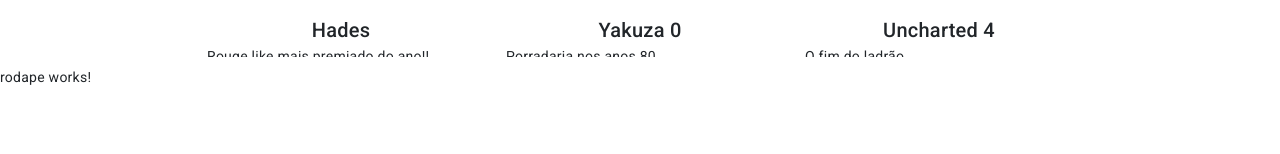
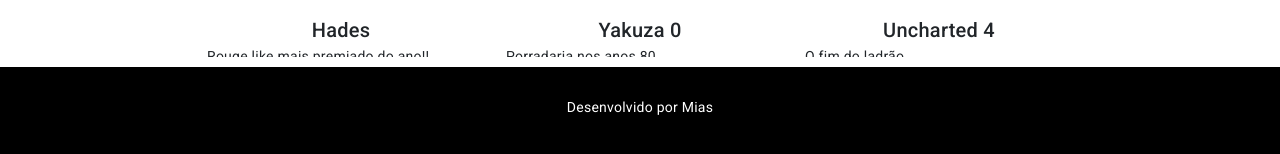
Before and after one commit to miasK3011/Loja-Mias, an Angular app: page / in a window 1280 px wide. Shown: the part 870-1024 px from the top of the page. Before the commit the page ends 957 px from the top, so only its background shows below. Built offline with nearby package versions, Linux system fonts and the light colour scheme.

Commit message:
Criação do componente de rodapé

```diff
--- a/src/app/rodape/rodape.component.css
+++ b/src/app/rodape/rodape.component.css
@@ -0,0 +1,10 @@
+footer {
+    bottom: 0;
+    left: 0;
+    width: 100%;
+    background: black;
+    color: white;
+    text-align: center;
+    height: 100px;
+    padding-top: 30px;
+}
--- a/src/app/rodape/rodape.component.html
+++ b/src/app/rodape/rodape.component.html
@@ -1 +1,3 @@
-<p>rodape works!</p>
+<footer>
+    <p>Desenvolvido por Mias</p>
+</footer>
```
